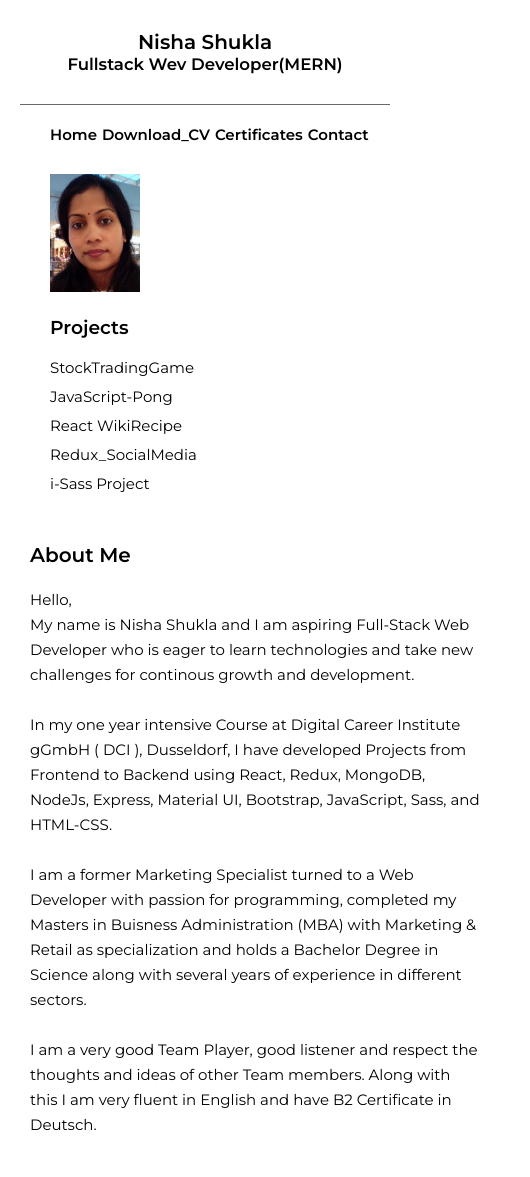
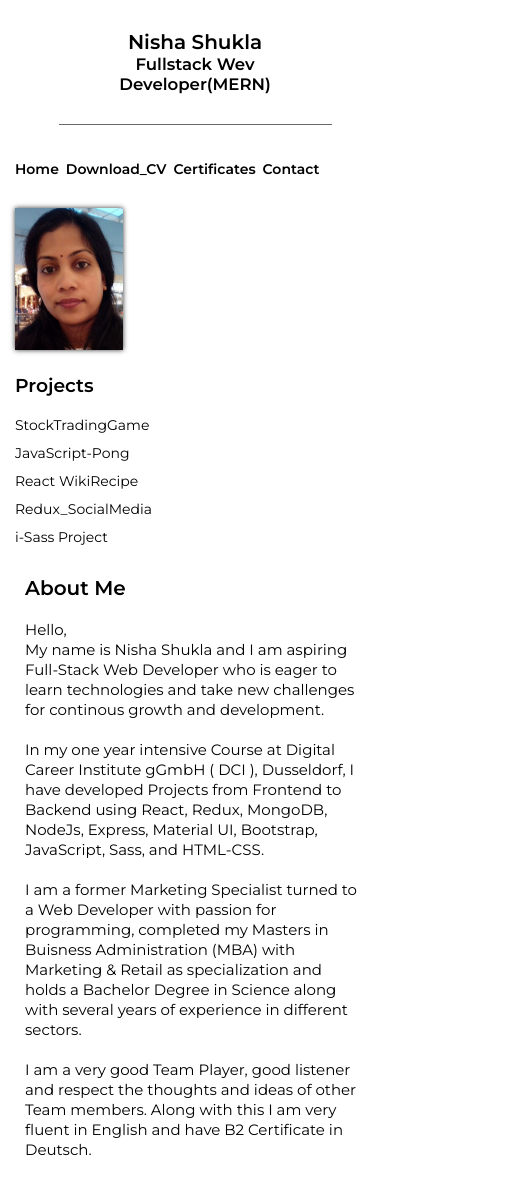
Before and after one commit to nishashukla1987/React_Portfolio, a React (Create React App) app: page / in a window 390 px wide. Shown: the whole page, 530 px wide, since content can reach past the window. Built offline with nearby package versions, Linux system fonts and the light colour scheme.

Commit message:
added updated CV

```diff
--- a/src/App.css
+++ b/src/App.css
@@ -19,7 +19,9 @@
 
 .container {
   max-width: 1100px;
+  height: auto;
   margin: auto;
+  /* border: 2px solid black; */
   display: grid;
   grid-template-areas: 'main nav';
 }
@@ -27,10 +29,14 @@
 .container .mainWrapper {
   width: 600px;
   grid-area: main;
+  height: auto;
+  /* border: 2px solid blue; */
 }
 .container .mainWrapper .view {
   width: 500px;
-  margin-left: 30px;
+  margin: auto;
+  /* border: 2px solid yellow; */
+  height: auto;
 }
 
 .container .mainWrapper .view img {
@@ -71,49 +77,50 @@
   background-color: #000;
 }
 
-@media screen and (max-width: 500px) {
+@media screen and (max-width: 450px) {
   .name {
-    margin-left: 20px;
-    padding: 30px 0;
+    width: 70%;
+    padding: 20px;
     font-size: 20px;
   }
   .container {
-    max-width: 500px;
     grid-template-areas: 'nav' 'main';
-    justify-items: center;
+    width: 70%;
+    height: auto !important;
   }
 
   .container .mainWrapper {
-    margin: 20px auto;
-    width: 400px;
+    padding: 0 20px;
+    width: 50%;
+    margin: auto;
   }
-
+  .container .mainWrapper .view {
+    width: 50%;
+    height: auto !important;
+  }
   .container .mainWrapper .view .view-title {
     margin-bottom: 20px;
-    font-size: 20px;
+    font-size: 18px;
   }
 
   .container .mainWrapper .view .view-description {
-    width: 90%;
-    line-height: 25px;
-    font-size: 15px;
+    line-height: 20px;
+    font-size: 14px;
     margin: 5px 0;
   }
   .container .mainWrapper .view img {
-    width: 90%;
+    width: 100%;
     border: 2px solid black;
     object-fit: contain;
   }
 
   .container .mainWrapper .view .view-tags {
-    width: 90%;
-    line-height: 25px;
-    font-size: 15px;
+    line-height: 20px;
+    font-size: 14px;
     margin: 10px 10px 15px 0;
   }
   .container .mainWrapper .view .view-buttons {
-    width: 50%;
-    text-align: center;
+    font-size: 12px;
     margin: 10px 0;
   }
 
@@ -121,7 +128,6 @@
     text-decoration: none;
     padding: 7.5px 10px;
     border: 0.5px solid rgb(105, 105, 105);
-    font-size: 10px;
   }
 
   .container .mainWrapper .view .view-buttons a:hover {
@@ -131,49 +137,148 @@
   }
 }
 
+@media screen and (max-width: 850px) {
+  .name {
+    width: 70%;
+    padding: 30px 0;
+    font-size: 20px;
+  }
+  .container {
+    width: 100%;
+  }
+
+  .container .mainWrapper {
+    width: 100%;
+    margin-top: 20px auto;
+    padding: 5px;
+  }
+
+  .container .mainWrapper .view {
+    width: 340px;
+    height: 100%;
+  }
+  .container .mainWrapper .view .view-title {
+    margin-bottom: 20px;
+    font-size: 20px;
+  }
+
+  .container .mainWrapper .view .view-description {
+    /* width: 60%; */
+    line-height: 20px;
+    font-size: 15px;
+    margin: 5px 0;
+  }
+  .container .mainWrapper .view img {
+    width: 100%;
+    border: 2px solid black;
+    object-fit: contain;
+  }
+
+  .container .mainWrapper .view .view-tags {
+    line-height: 20px;
+    font-size: 15px;
+    margin: 10px 10px 15px 0;
+  }
+  .container .mainWrapper .view .view-buttons {
+    font-size: 12px;
+    text-align: center;
+    margin: 10px 0;
+  }
+
+  .container .mainWrapper .view .view-buttons a {
+    text-decoration: none;
+    padding: 7.5px 10px;
+    border: 0.5px solid rgb(105, 105, 105);
+  }
+}
+
 .container .navWrapper {
-  width: 400px;
+  margin-left: 5px;
+  width: 500px;
   grid-area: nav;
+  /* border: 2px solid red; */
 }
 .container .navWrapper .nav img {
   width: 30%;
   margin: 20px auto;
+
+  box-shadow: 0 0 5px rgba(0, 0, 0, 0.8);
 }
 .container .navWrapper .nav ul {
   list-style: none;
   margin: 10px 0 10 0;
-}
-
-.container .navWrapper .nav ul li {
-  margin: 0 5px 10px 0;
+  font-size: 16px;
+  /* border: 2px solid green; */
 }
 
 .container .navWrapper .nav .navList ul {
   display: flex;
-
-  font-weight: 600;
+  font-weight: 800;
   color: black;
+  /* border: 2px solid purple; */
+}
+.container .navWrapper .nav ul li {
+  margin: 0 15px 10px 0;
 }
 
+.container .navWrapper .nav ul {
+  list-style: none;
+  margin: 10px 0 10 0;
+  font-size: 16px;
+  /* border: 2px solid green; */
+}
 .container .navWrapper .nav a {
   text-decoration: none;
   margin: 20px auto;
   color: #000;
 }
 
-@media screen and (max-width: 500px) {
+.container .navWrapper .nav a:hover {
+  color: blue;
+  font-weight: 600;
+}
+@media screen and (max-width: 450px) {
   .container .navWrapper {
-    width: 300px;
+    padding: 20px;
+    width: 100% !important;
+    margin: auto;
+  }
+
+  .container .navWrapper .nav {
+    padding: 10px;
+  }
+  /* .container .navWrapper .nav a:hover {
+    cursor: pointer;
+    color: blue;
+  } */
+  .container .navWrapper .nav ul li {
+    font-size: 14px;
+  }
+
+  .container .navWrapper .nav .navList ul {
+    font-weight: 600;
+  }
+}
+
+@media screen and (max-width: 850px) {
+  .container .navWrapper {
+    width: 310px;
+    padding: 5px;
+    /* border: 2px solid red; */
   }
   .container .navWrapper .nav img {
     width: 30%;
   }
 
-  .container .navWrapper .nav ul li {
-    font-size: 15px;
+  .container .navWrapper .nav ul {
+    font-size: 14px;
+    /* border: 2px solid green; */
   }
 
+  .container .navWrapper .nav ul li {
+    margin: 0 7px 10px 0;
+  }
   .container .navWrapper .nav .navList ul {
-    font-weight: 800;
+    font-weight: 600;
   }
 }
--- a/src/App.js
+++ b/src/App.js
@@ -21,9 +21,7 @@ function App() {
           <Main state={state} />
         </div>
 
-        <div className='navWrapper'>
-          <Nav state={state} />
-        </div>
+        <Nav state={state} />
       </div>
     </div>
   );
--- a/src/Components/DownloadCV.js
+++ b/src/Components/DownloadCV.js
@@ -1,5 +1,5 @@
 import React from 'react';
-import CV from './CV_Web_Developer_Nisha_Shukla.pdf';
+import CV from './CV_WebDeveloper_Nisha_Shukla.pdf';
 
 function DownloadCV() {
   return <div>{CV}</div>;
--- a/src/Components/View.js
+++ b/src/Components/View.js
@@ -18,7 +18,9 @@ function View({ state }) {
       </div>
 
       <div className='view-tags'>
-        <p>Technologies: {project.tags}</p>
+        <p>
+          <strong>Technologies</strong>: {project.tags}
+        </p>
       </div>
 
       <div className='view-buttons'>
--- a/src/Containers/Main.js
+++ b/src/Containers/Main.js
@@ -3,12 +3,11 @@ import { Route, Switch } from 'react-router-dom';
 import Home from '../Components/Home';
 import Contact from '../Components/Contact';
 import View from '../Components/View';
-import DownloadCV from '../Components/DownloadCV';
+import DownloadCV from '../Components/DownloadCV.js';
 import Certificates from '../Components/Certificates';
 
 function Main({ state }) {
   return (
-    <div className='mainWrapper'>
     <Switch>
       <Route path='/contact'>
         <Contact />
@@ -30,7 +29,6 @@ function Main({ state }) {
         <Home />
       </Route>
     </Switch>
-    </div>
   );
 }
 
--- a/src/Containers/Nav.js
+++ b/src/Containers/Nav.js
@@ -1,6 +1,6 @@
 import React from 'react';
 import { Link } from 'react-router-dom';
-import CV from '../Components/CV_Web_Developer_Nisha_Shukla.pdf';
+import CV from '../Components/CV_WebDeveloper_Nisha_Shukla.pdf';
 import Profile from './Nisha_Profile_Img.jpg';
 
 function Nav({ state }) {
@@ -13,8 +13,11 @@ function Nav({ state }) {
               <Link to='/'>Home</Link>
             </li>
             <li>
-              <a href={CV}>Download_CV</a>
+              <a target='_blank' href={CV}>
+                Download_CV
+              </a>
             </li>
+
             <li>
               <Link to='/certifications'>Certificates</Link>
             </li>
```
Also changed, not shown: 2 other files (tests, documents, lock files or other folders). Lines whose indentation alone changed are shown as unchanged.
